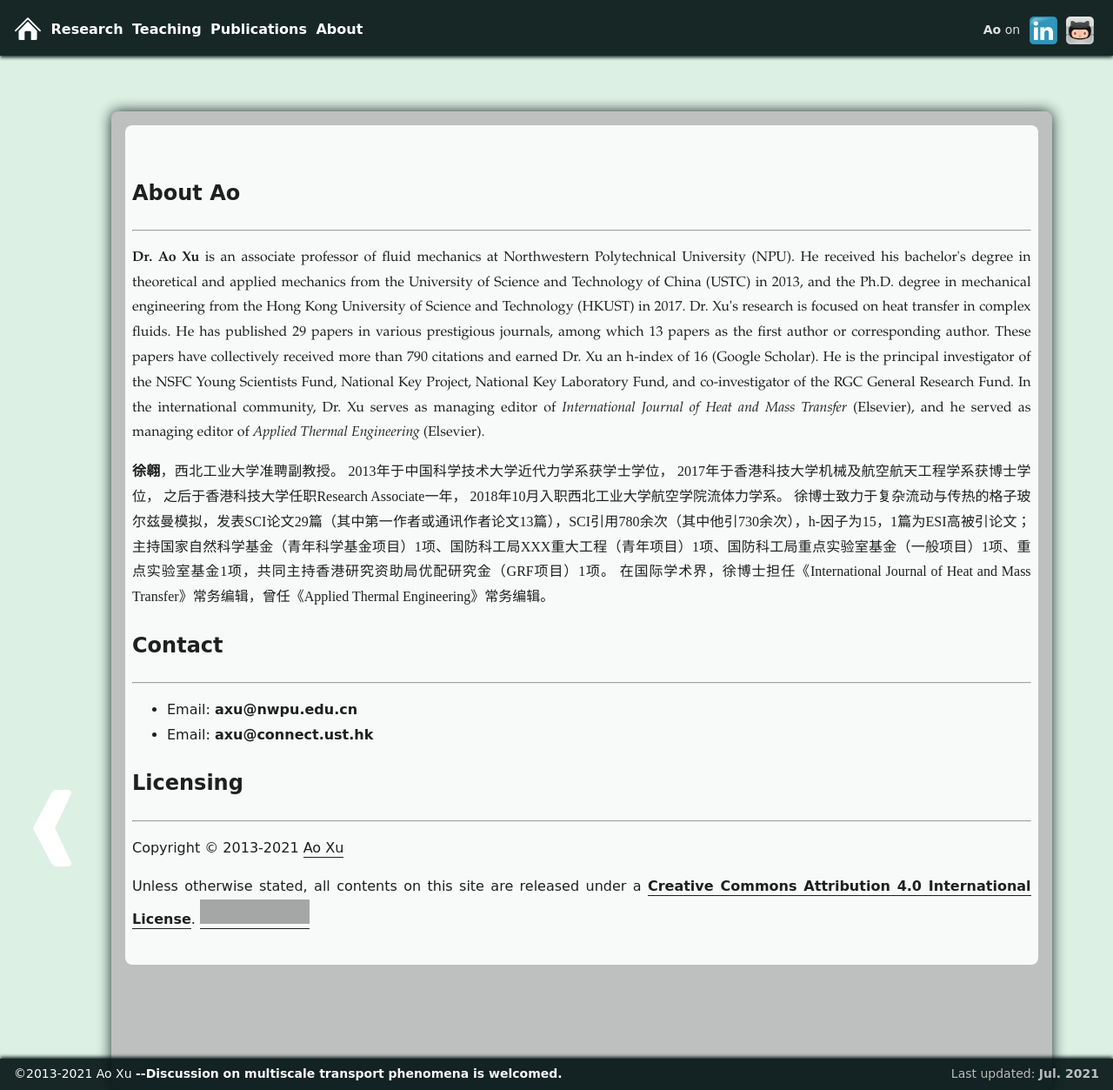
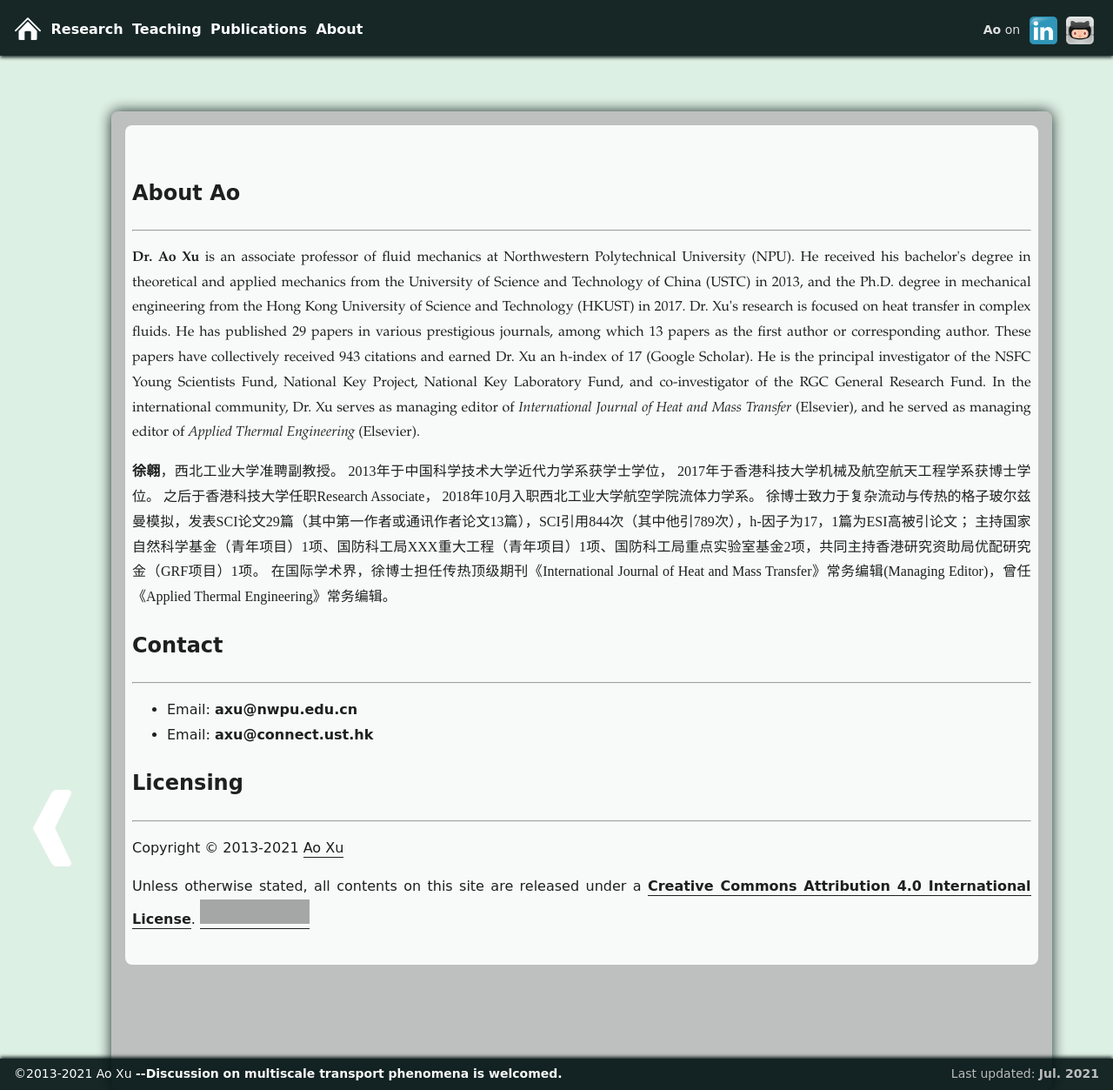
Before and after one commit to xuaoxiqi/xuaoxiqi.github.io, a Jekyll site: the page built from about.html, in a window 1280 px wide and 1253 px high. Shown: the whole window at 87% size. Built offline with Jekyll 4.4.1, drawn with Linux system fonts in a browser that asks for light colours; some web fonts are replaced; grey boxes are pictures that could not be loaded.

Commit message:
update publications

```diff
--- a/about.html
+++ b/about.html
@@ -20,7 +20,7 @@
 and the Ph.D. degree in mechanical engineering from the Hong Kong University of Science and Technology (HKUST) in 2017.
 Dr. Xu's research is focused on heat transfer in complex fluids.
 He has published 29 papers in various prestigious journals, among which 13 papers as the first author or corresponding author.
-These papers have collectively received more than 790 citations and earned Dr. Xu an h-index of 16 (Google Scholar).
+These papers have collectively received 943 citations and earned Dr. Xu an h-index of 17 (Google Scholar).
 He is the principal investigator of the NSFC Young Scientists Fund, National Key Project, National Key Laboratory Fund, and co-investigator of the RGC General Research Fund.
 In the international community, Dr. Xu serves as managing editor of <i>International Journal of Heat and Mass Transfer</i> (Elsevier), and he served as managing editor of <i>Applied Thermal Engineering</i> (Elsevier).
 </p>
@@ -28,12 +28,12 @@
 
 <p style="text-align:justify;font-family:FangSong" ><strong>徐翱</strong>，西北工业大学准聘副教授。
 2013年于中国科学技术大学近代力学系获学士学位，
-2017年于香港科技大学机械及航空航天工程学系获博士学位，
-之后于香港科技大学任职Research Associate一年，
+2017年于香港科技大学机械及航空航天工程学系获博士学位。
+之后于香港科技大学任职Research Associate，
 2018年10月入职西北工业大学航空学院流体力学系。
-徐博士致力于复杂流动与传热的格子玻尔兹曼模拟，发表SCI论文29篇（其中第一作者或通讯作者论文13篇），SCI引用780余次（其中他引730余次），h-因子为15，1篇为ESI高被引论文；
-主持国家自然科学基金（青年科学基金项目）1项、国防科工局XXX重大工程（青年项目）1项、国防科工局重点实验室基金（一般项目）1项、重点实验室基金1项，共同主持香港研究资助局优配研究金（GRF项目）1项。
-在国际学术界，徐博士担任《International Journal of Heat and Mass Transfer》常务编辑，曾任《Applied Thermal Engineering》常务编辑。
+徐博士致力于复杂流动与传热的格子玻尔兹曼模拟，发表SCI论文29篇（其中第一作者或通讯作者论文13篇），SCI引用844次（其中他引789次），h-因子为17，1篇为ESI高被引论文；
+主持国家自然科学基金（青年项目）1项、国防科工局XXX重大工程（青年项目）1项、国防科工局重点实验室基金2项，共同主持香港研究资助局优配研究金（GRF项目）1项。
+在国际学术界，徐博士担任传热顶级期刊《International Journal of Heat and Mass Transfer》常务编辑(Managing Editor)，曾任《Applied Thermal Engineering》常务编辑。
 </p>
 
     <h2>Contact</h2>
--- a/publications.html
+++ b/publications.html
@@ -26,6 +26,12 @@
         <!--031-->
         <li class="liPublications">L. Shi<sup>*</sup>; Y.S. Gao; Z.X. Ying; <b>A. Xu</b>; Y.H. Cheng.
         <a class="publications" href="./publications/031_CM2021.pdf">XXX proton penetration across two-dimensional XXX materials.</a>
+        <b>2021,</b> <i>submitted</i>.
+        </li>
+
+        <!--032-->
+        <li class="liPublications">Y.Z. Li; X. Chen; <b>A. Xu</b>; H.D. Xi<sup>*</sup>.
+        <a class="publications" href="./publications/032_JFM2021.pdf">XXX in turbulent thermal convection.</a>
         <b>2021,</b> <i>submitted</i>.
         </li>
 
```
